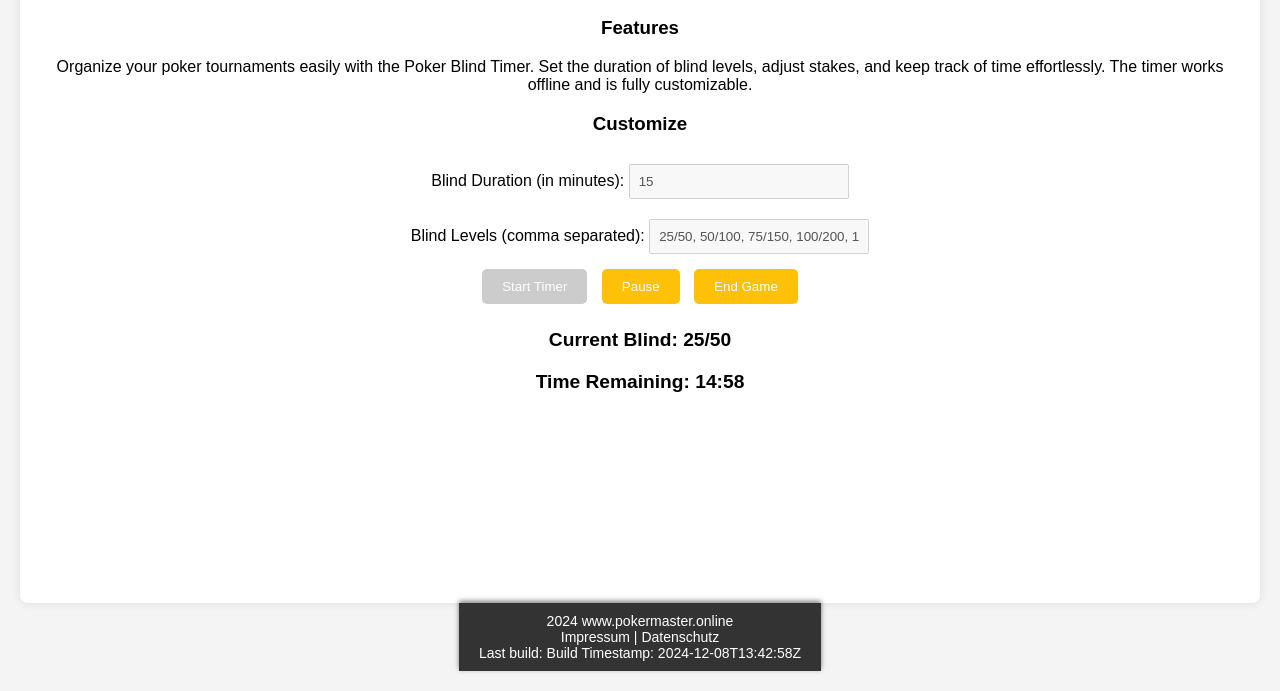
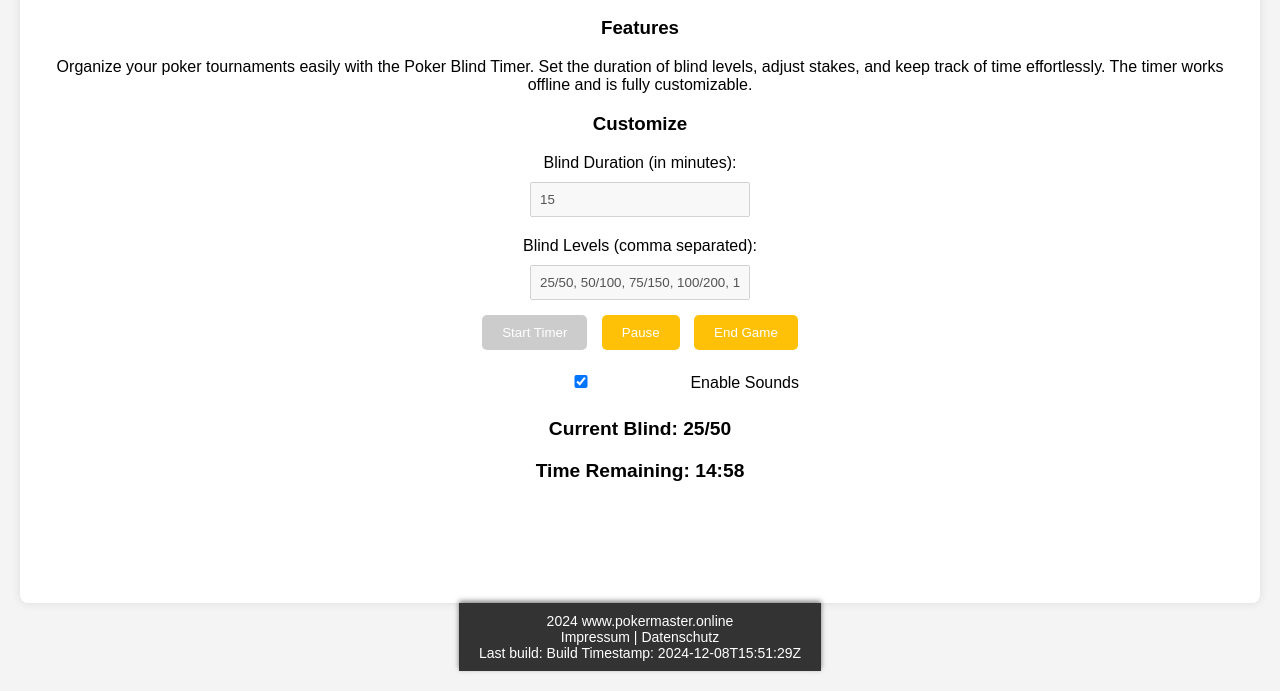
Before and after one commit to alos-source/pokerBlinds2, a website: page index.html in a window 1280 px wide. Both pictures are taken after a click on the button "Start Timer". Shown: the part 149-840 px from the top of the page. Drawn offline with Linux system fonts and the light colour scheme.

Commit message:
make sounds optional

```diff
--- a/app.js
+++ b/app.js
@@ -7,7 +7,7 @@ let blindTimeGlobal;
 let startTime;
 let gameLog = [];
 let wakeLock = null;
-
+let soundEnabled = false; // Standardmäßig sind Töne deaktiviert
 
 async function requestWakeLock() {
     try {
@@ -37,6 +37,7 @@ document.getElementById('startBtn').addEventListener('click', () => {
     startTime = Date.now(); // Speichere die Startzeit für die Zeitberechnung
     timeRemaining = blindTimeGlobal;
     startBlindTimer(blindTime);
+    playStartSound();
 
     document.getElementById('gameLogContainer').style.display = 'none';
     logEvent("Game started at: " + new Date(startTime).toLocaleString());
@@ -161,7 +162,14 @@ function updateTimeDisplay() {
 }
 
 function playWarningSound() {
+    if (!soundEnabled) return; // Spiele den Ton nur ab, wenn Sound aktiviert ist
     const audio = new Audio('warning.mp3');
+    audio.play();
+}
+
+function playStartSound() {
+    if (!soundEnabled) return; // Spiele den Ton nur ab, wenn Sound aktiviert ist
+    const audio = new Audio('startsingal.mp3');
     audio.play();
 }
 
@@ -194,4 +202,12 @@ document.addEventListener('visibilitychange', () => {
 
 })
 
+// Event-Listener für die Sound-Checkbox
+document.getElementById('soundToggle').addEventListener('change', (event) => {
+    soundEnabled = event.target.checked; // Aktualisiere den Sound-Status
+    logEvent(`Sound ${soundEnabled ? 'enabled' : 'disabled'}`);
+});
+
+
+
 ;
--- a/build_timestamp.txt
+++ b/build_timestamp.txt
@@ -1 +1 @@
-Build Timestamp: 2024-12-08T13:42:58Z
+Build Timestamp: 2024-12-08T15:51:29Z
--- a/index.html
+++ b/index.html
@@ -46,6 +46,13 @@
         <button id="pauseBtn" style="display: none;">Pause</button>
         <button id="resetBtn" style="display: none;">Reset</button>
         <button id="endBtn" style="display: none;">End Game</button>
+
+        <div>
+            <label for="soundToggle">
+                <input type="checkbox" id="soundToggle" checked> Enable Sounds
+            </label>
+        </div>
+
 
         <h2 id="currentBlind">Current Blind: -</h2>
         <h3 id="timeRemaining">Time Remaining: -</h3>
--- a/styles.css
+++ b/styles.css
@@ -60,6 +60,18 @@ button:disabled {
 .warning {
     color: red;
 }
+
+label {
+    font-size: 1rem;
+    margin-top: 10px;
+    display: block;
+    text-align: center;
+}
+
+input[type="checkbox"] {
+    margin-right: 5px;
+}
+
 
 footer {
     background-color: #333; /* Dunkler Hintergrund */
```
